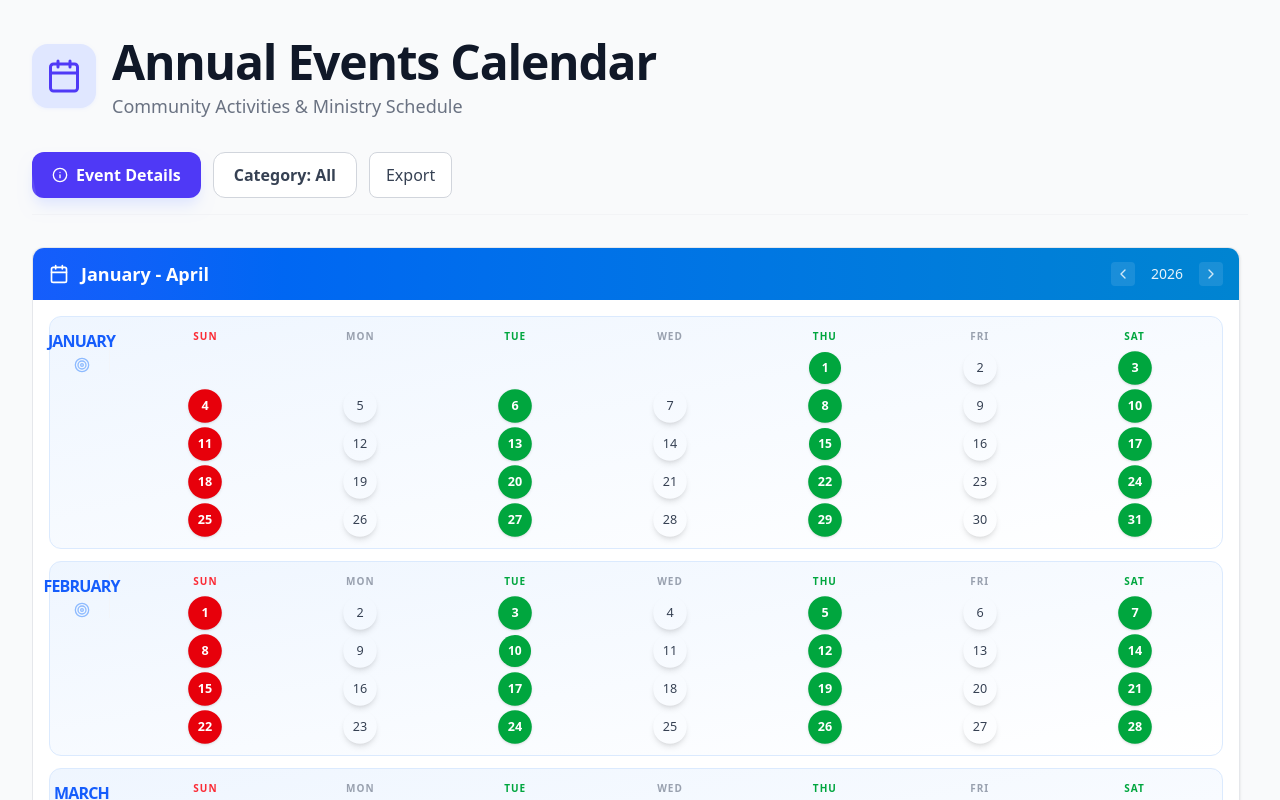
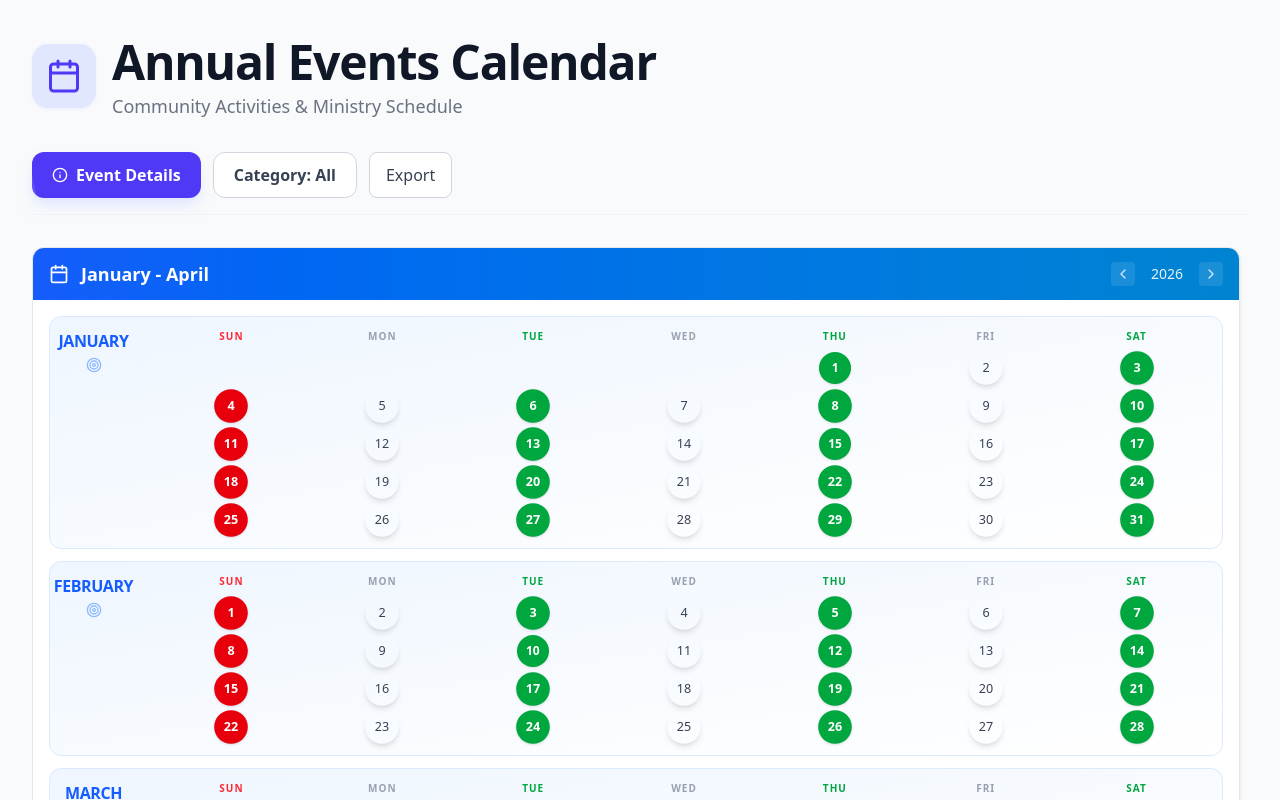
Before and after one commit to jeffkaberagithara-guru/pcea-calendar, a React (Vite) app: page / in a window 1280 px wide. Shown: the top 800 px of the page. Built offline with nearby package versions, Linux system fonts and the light colour scheme.

Commit message:
Modified Quarter One component

```diff
--- a/src/components/QuarterOne.jsx
+++ b/src/components/QuarterOne.jsx
@@ -77,8 +77,8 @@ function QuarterOne({ events, onEventSelect, selectedEvent, filterType = 'all' }
 
                         return (
                             <div key={month.abbr} className={`rounded-xl p-3 border ${theme.monthBgGradient} ${theme.monthBorder} flex flex-col sm:flex-row items-start gap-3 sm:gap-4`}>
-                                <div className="w-full sm:w-12 shrink-0 flex sm:flex-col items-center justify-between sm:justify-center sm:border-r border-gray-100/50 sm:pr-2 sm:mr-1">
-                                    <span className={`text-sm sm:text-base font-black uppercase tracking-tighter ${theme.monthTextColor}`}>{month.name}</span>
+                                <div className="w-full sm:w-20 shrink-0 flex sm:flex-col items-center justify-between sm:justify-center sm:border-r border-gray-100/50 sm:pr-4">
+                                    <span className={`text-sm sm:text-base font-black uppercase tracking-tight ${theme.monthTextColor}`}>{month.name}</span>
                                     <Target className={`w-4 h-4 sm:mt-1 opacity-50 ${theme.monthIconColor}`} />
                                 </div>
 
```
